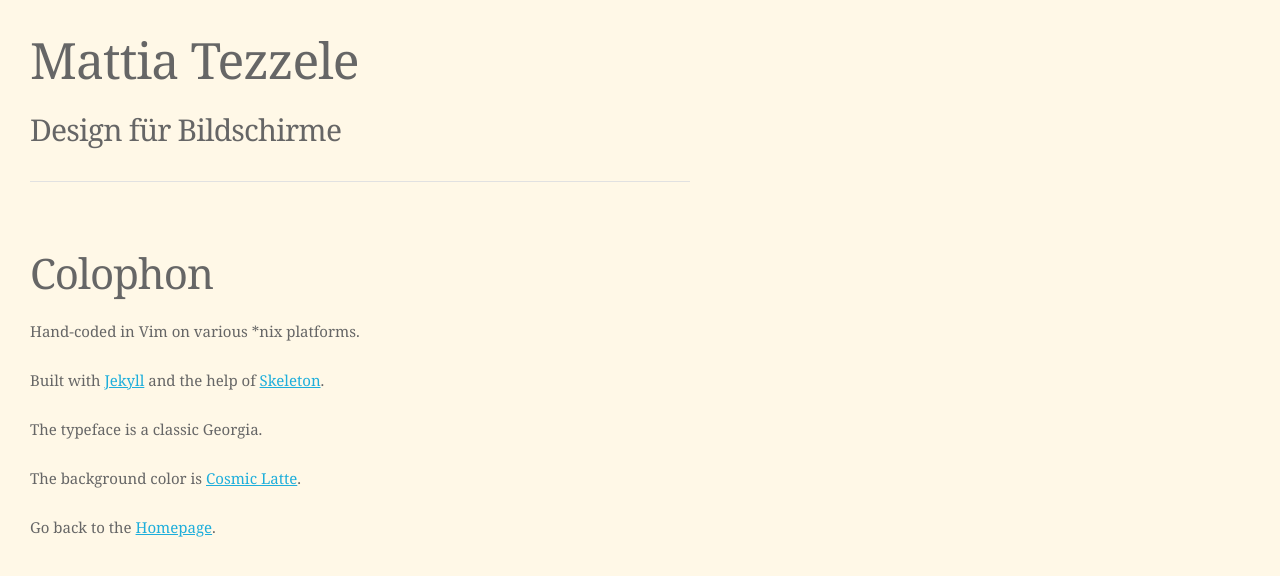
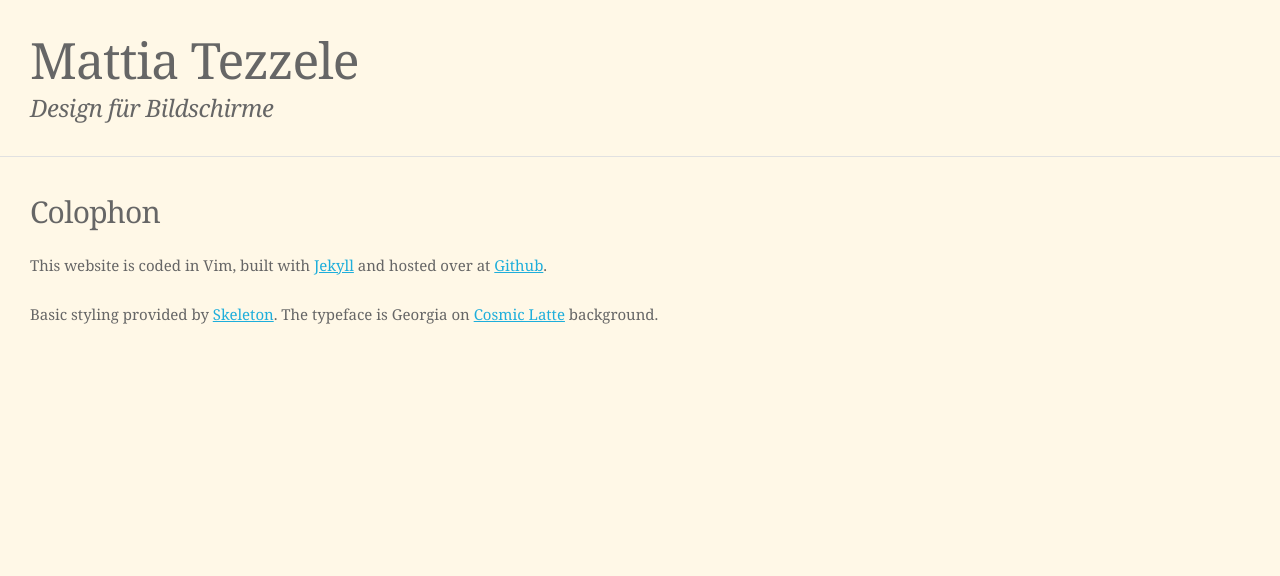
Before and after one commit to mrzool/mrzool.github.io, a Jekyll site: the page built from colophon/index.md, in a window 1280 px wide. Shown: the top 576 px of the page. Built offline with Jekyll 4.4.1, drawn with Linux system fonts in a browser that asks for light colours.

Commit message:
A bunch of new stuff, new header, pages, content

```diff
--- /dev/null
+++ b/_includes/_footer.html
@@ -0,0 +1,2 @@
+<footer>
+</footer>
--- a/_includes/_header.html
+++ b/_includes/_header.html
@@ -1,7 +1,6 @@
 <header>
-  <div class="container">
-    <h1>Mattia Tezzele</h1>
-    <h4>Design für Bildschirme</h4>
-    <hr>
-  </div>
+  <h1 class="m0">
+    <a href="/" alt="Home"> Mattia Tezzele </a>
+  </h1>
+    <h5 class="m0 italic">Design für Bildschirme</h5>
 </header>
--- a/_layouts/default.html
+++ b/_layouts/default.html
@@ -1,10 +1,14 @@
 <!DOCTYPE html>
 <html lang="en">
   {% include _head.html %}
-  {% include _header.html %}
+  <div class="container">
+    {% include _header.html %}
+  </div>
+  <hr>
   <body>
     <div class="container">
       {{ content }}
     </div>
+    {% include _footer.html %}
   </body>
 </html>
--- a/colophon/index.md
+++ b/colophon/index.md
@@ -2,16 +2,9 @@
 layout: default
 ---
 
-Colophon
---------
+#### Colophon
 
-Hand-coded in Vim on various &#42;nix platforms.
+This website is coded in Vim, built with [Jekyll](http://jekyllrb.com/) and hosted over at [Github](https://github.com/).
 
-Built with [Jekyll](http://jekyllrb.com/) and the help of [Skeleton](http://getskeleton.com/).
-
-The typeface is a classic Georgia.
-
-The background color is [Cosmic
-Latte](http://en.wikipedia.org/wiki/Cosmic_latte).
-
-Go back to the [Homepage]({{site.baseurl}}).
+Basic styling provided by [Skeleton](http://getskeleton.com/).  The typeface is Georgia on [Cosmic
+Latte](http://en.wikipedia.org/wiki/Cosmic_latte) background.
--- a/css/skeleton.css
+++ b/css/skeleton.css
@@ -137,11 +137,18 @@ p {
 
 /* Links
 –––––––––––––––––––––––––––––––––––––––––––––––––– */
-a {
-  color: #1EAEDB; }
-a:hover {
-  color: #0FA0CE; }
+a { color: #1EAEDB; }
 
+a:hover { color: #0FA0CE; }
+
+header a {
+  color: inherit;
+  text-decoration: none;
+}
+
+header a:hover {
+  color: inherit;
+}
 
 /* Buttons
 –––––––––––––––––––––––––––––––––––––––––––––––––– */
@@ -366,6 +373,12 @@ hr {
   clear: both; }
 
 
+/* Utilities
+–––––––––––––––––––––––––––––––––––––––––––––––––– */
+.m0 { margin: 0; }
+
+.italic { font-style: italic; }
+
 /* Media Queries
 –––––––––––––––––––––––––––––––––––––––––––––––––– */
 /*
```
Also changed, not shown: contact/index.md (added, +5 -0 lines), impressum/index.md (added, +41 -0 lines), index.md (+6 -3 lines), readings/index.md (+2 -4 lines), 1 other file.
